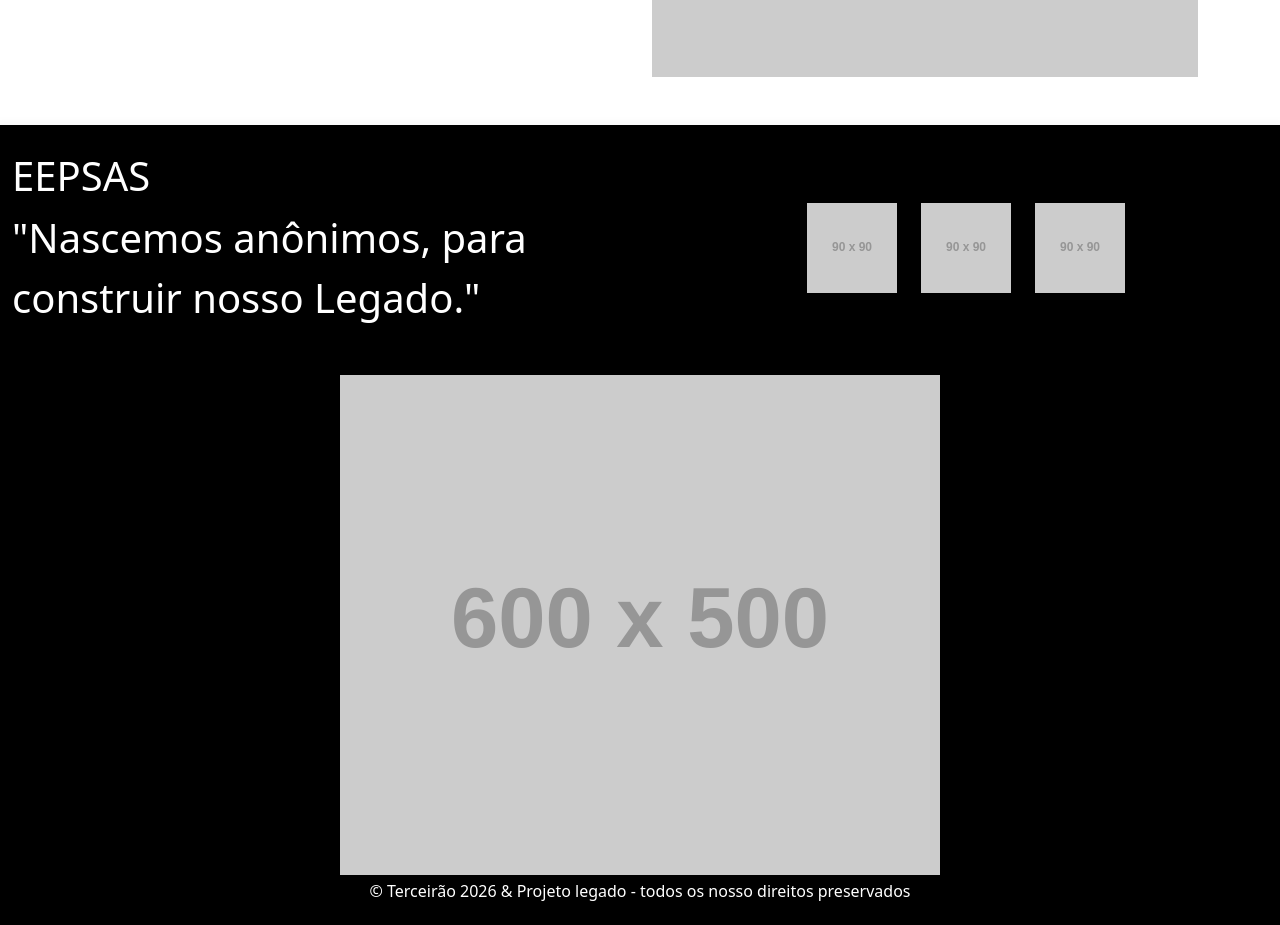
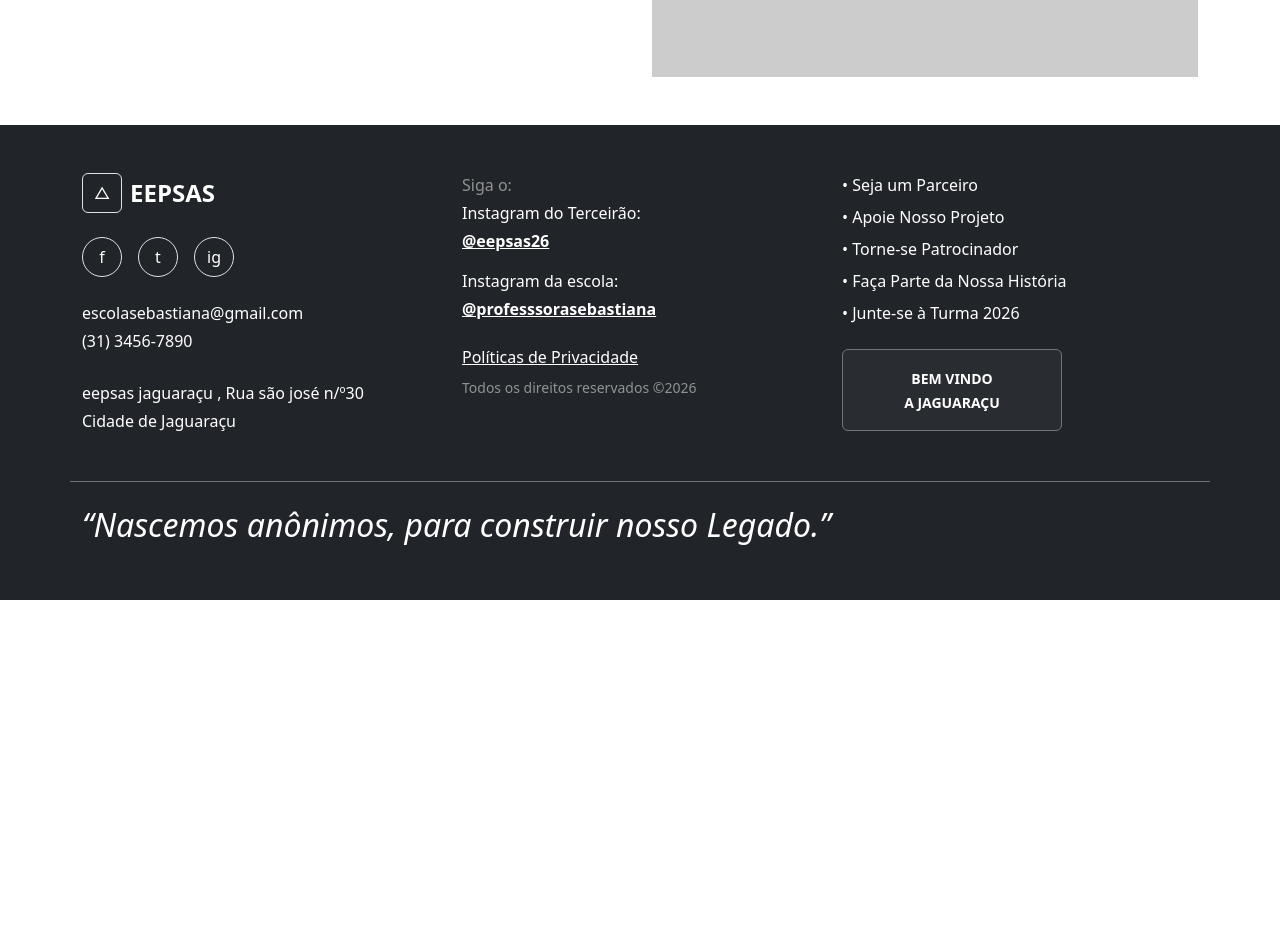
Before and after one commit to EEPSAS/portal-sebastiana, a React (Vite) app in the folder portal-front/: page / in a window 1280 px wide. Shown: the part 5060-5985 px from the top of the page. After the commit the page ends 5660 px from the top, so only its background shows below. Built offline with nearby package versions, Linux system fonts and the light colour scheme.

Commit message:
footer pronto
layout gerado no gemini

```diff
--- a/portal-front/src/components/common/footer/index.jsx
+++ b/portal-front/src/components/common/footer/index.jsx
@@ -1,33 +1,78 @@
 const Footer = () => {
   return (
-    <footer>
-      <div className="row shadow bg-black text-white min-vh-100">
-        <div className="col-12 col-lg-6 d-flex flex-column justify-content-center p-4">
-          <h1 className="text-center text-lg-start">EEPSAS</h1>
-          <blockquote className="fs-1 text-center text-lg-start">
-            "Nascemos anônimos, para construir nosso Legado."
-          </blockquote>
+    <footer className="bg-dark text-white py-5">
+      <div className="container">
+        <div className="row gy-4 align-items-start">
+
+          {/* Coluna 1: Logo, Contatos, Endereço e Frase de Impacto */}
+          <div className="col-12 col-md-4 d-flex flex-column gap-3">
+            <div className="d-flex align-items-center gap-2">
+              <span className="border p-2 rounded d-inline-flex align-items-center justify-content-center" style={{ width: '40px', height: '40px' }}>
+                △
+              </span>
+              <h2 className="m-0 fw-bold fs-4">EEPSAS</h2>
+            </div>
+
+            {/* Ícones de Redes Sociais da Esquerda */}
+            <div className="d-flex gap-3 my-2">
+              <a href="#facebook" className="text-white border rounded-circle d-flex align-items-center justify-content-center text-decoration-none" style={{ width: '40px', height: '40px' }}>f</a>
+              <a href="#twitter" className="text-white border rounded-circle d-flex align-items-center justify-content-center text-decoration-none" style={{ width: '40px', height: '40px' }}>t</a>
+              <a href="#instagram" className="text-white border rounded-circle d-flex align-items-center justify-content-center text-decoration-none" style={{ width: '40px', height: '40px' }}>ig</a>
+            </div>
+
+            <blockquote className="blockquote fs-6 text-white-50 m-0">
+              <p className="mb-1 text-white">escolasebastiana@gmail.com</p>
+              <p className="mb-1 text-white">(31) 3456-7890</p>
+              <br />
+              <p className="mb-1 text-white">eepsas jaguaraçu , Rua são josé n/º30</p>
+              <p className="mb-0 text-white">Cidade de Jaguaraçu</p>
+            </blockquote>
+          </div>
+
+          {/* Coluna 2: Redes Sociais / Textos do Meio e Links */}
+          <div className="col-12 col-md-4 d-flex flex-column gap-3">
+            <div>
+              <p className="mb-1 text-white-50">Siga o:</p>
+              <p className="mb-1">Instagram do Terceirão:</p>
+              <a href="#instagram-terceirao" className="text-white text-decoration-underline fw-bold">@eepsas26</a>
+            </div>
+
+            <div>
+              <p className="mb-1">Instagram da escola:</p>
+              <a href="#instagram-escola" className="text-white text-decoration-underline fw-bold">@professsorasebastiana</a>
+            </div>
+
+            <div className="mt-2">
+              <a href="#politicas" className="text-white text-decoration-underline d-block mb-2">Políticas de Privacidade</a>
+              <p className="text-white-50 small mb-0">Todos os direitos reservados &copy;2026</p>
+            </div>
+          </div>
+
+          {/* Coluna 3: Lista de Links da Direita e Selo/Card */}
+          <div className="col-12 col-md-4 d-flex flex-column gap-4">
+            <ul className="list-unstyled d-flex flex-column gap-2 m-0">
+              <li>• Seja um Parceiro</li>
+              <li>• Apoie Nosso Projeto</li>
+              <li>• Torne-se Patrocinador</li>
+              <li>• Faça Parte da Nossa História</li>
+              <li>• Junte-se à Turma 2026</li>
+            </ul>
+
+            {/* Caixa "BEM VINDO A JAGUARAÇU" */}
+            <div className="border border-secondary p-3 text-center rounded bg-secondary bg-opacity-10" style={{ maxWidth: '220px' }}>
+              <span className="fw-bold small text-white">BEM VINDO<br />A JAGUARAÇU</span>
+            </div>
+          </div>
+
         </div>
-        <div className="col-12 col-lg-6 d-flex align-items-center justify-content-center gap-3 flex-wrap p-4">
-          <img className="p-1" src="https://placehold.co/90" alt="Instagram" />
 
-          <img className="p-1" src="https://placehold.co/90" alt="Youtube" />
-          <img
-            className="p-1"
-            src="https://placehold.co/90"
-            alt="Portifolios"
-          />
-        </div>
-        <div className="col-12 text-center">
-          <img
-            className="p-1 img-fluid"
-            src="https://placehold.co/600x500"
-            alt="CARROSEL COM FOTOS DOS CRIADORES"
-          />
-          <p>
-            &copy; Terceirão 2026 & Projeto legado - todos os nosso direitos
-            preservados
-          </p>
+        {/* Frase de Impacto Grande na Base */}
+        <div className="row mt-5 pt-4 border-top border-secondary">
+          <div className="col-12">
+            <h1 className="fs-2 fs-lg-1 fst-italic text-white">
+              “Nascemos anônimos, para construir nosso Legado.”
+            </h1>
+          </div>
         </div>
       </div>
     </footer>
```
